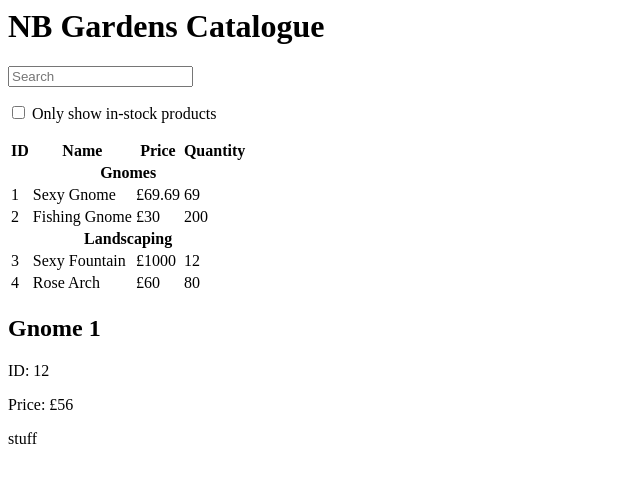
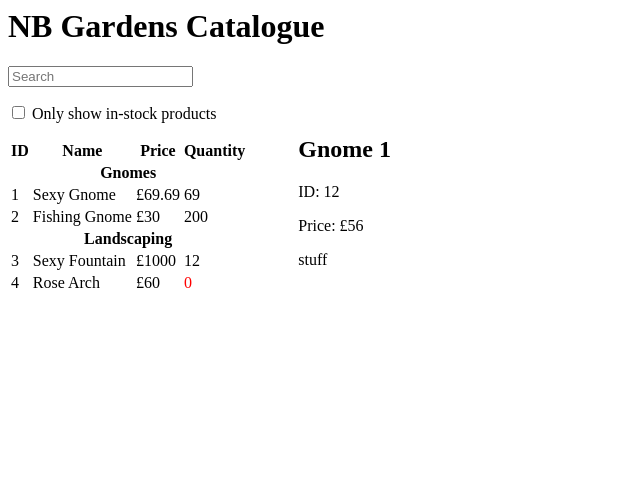
Before and after one commit to AlexMcCalman/QAReact, a React app: page / in a window 1280 px wide. Shown: the top 482 px of the page, without its empty margins (0-640 px from the left). Built offline with nearby package versions, Linux system fonts and the light colour scheme.

Commit message:
positioning sort of working

```diff
--- a/App.jsx
+++ b/App.jsx
@@ -12,8 +12,12 @@ class App extends React.Component {
             <div>
                 <h1>NB Gardens Catalogue</h1>
                 <div>
-                    <SearchableTable products={this.props.products} style="float:left;"/>
-                    <ProductDetail name="Gnome 1" id="12" description="stuff" price="56" style="float:right;"/>
+                    <div style={{float: 'left'}}>
+                        <SearchableTable products={this.props.products}/>
+                    </div>
+                    <div style={{display: 'inline-block', padding: 50}}>
+                        <ProductDetail name="Gnome 1" id="12" description="stuff" price="56"/>
+                    </div>
                 </div>
             </div>
         );
--- a/main.js
+++ b/main.js
@@ -16,7 +16,7 @@ var PRODUCTS = [
     {category: 'Gnomes', id: 1, name: 'Sexy Gnome', price: 69.69, quantity: 69, description: 'A provocative gnome to hide around your garden.'},
     {category: 'Gnomes', id: 2, name: 'Fishing Gnome', price: 30, quantity: 200, description: 'A tradition gnome to liven up any pond.'},
     {category: 'Landscaping', id: 3, name: 'Sexy Fountain', price: 1000, quantity: 12, description: 'An excellent centrepiece, perfect for a provocateur.'},
-    {category: 'Landscaping', id: 4, name: 'Rose Arch', price: 60, quantity: 80, description: 'A simple wooden arch to train roses across.'}
+    {category: 'Landscaping', id: 4, name: 'Rose Arch', price: 60, quantity: 0, description: 'A simple wooden arch to train roses across.'}
 ]
 
 ReactDOM.render(<App products={PRODUCTS}/>, document.getElementById('app'));
```
